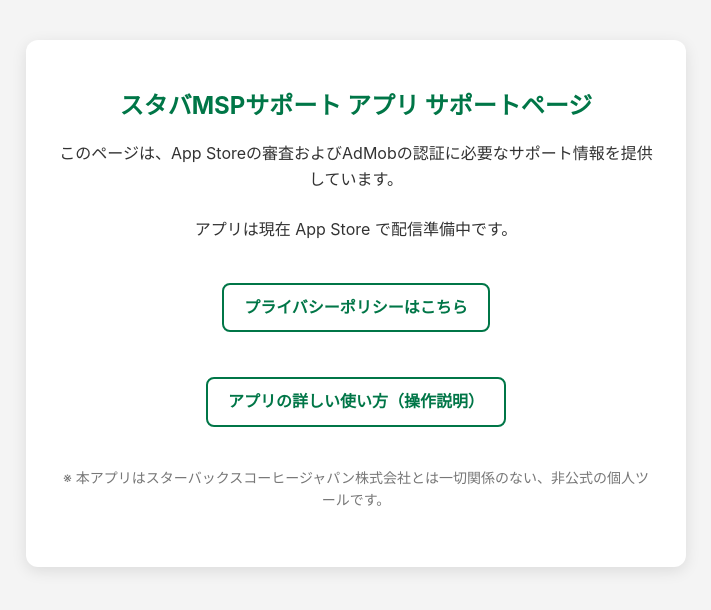
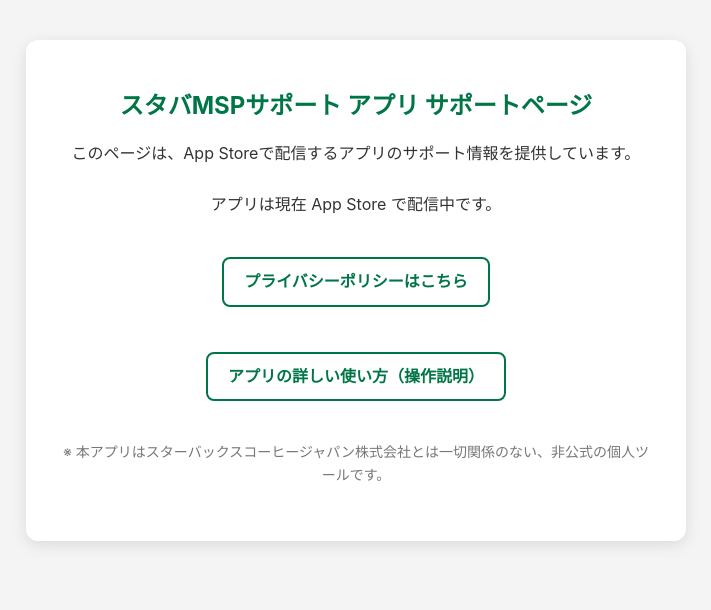
Before and after one commit to Rainbow-Juice/app-support, a plain HTML site: page index.html in a window 1280 px wide. Shown: the whole page, without its empty margins (284-995 px from the left). Drawn offline with Linux system fonts and the light colour scheme.

Commit message:
Update index.html

```diff
--- a/index.html
+++ b/index.html
@@ -55,8 +55,8 @@
 <body>
     <div class="container">
         <h1>スタバMSPサポート アプリ サポートページ</h1>
-        <p>このページは、App Storeの審査およびAdMobの認証に必要なサポート情報を提供しています。</p>
-        <p>アプリは現在 App Store で配信準備中です。</p>
+        <p>このページは、App Storeで配信するアプリのサポート情報を提供しています。</p>
+        <p>アプリは現在 App Store で配信中です。</p>
         <p style="margin-top: 30px;">
             <a href="https://rainbowdevlog.hatenablog.com/entry/2025/09/21/203609" class="button-link">プライバシーポリシーはこちら</a>
         </p>
```
